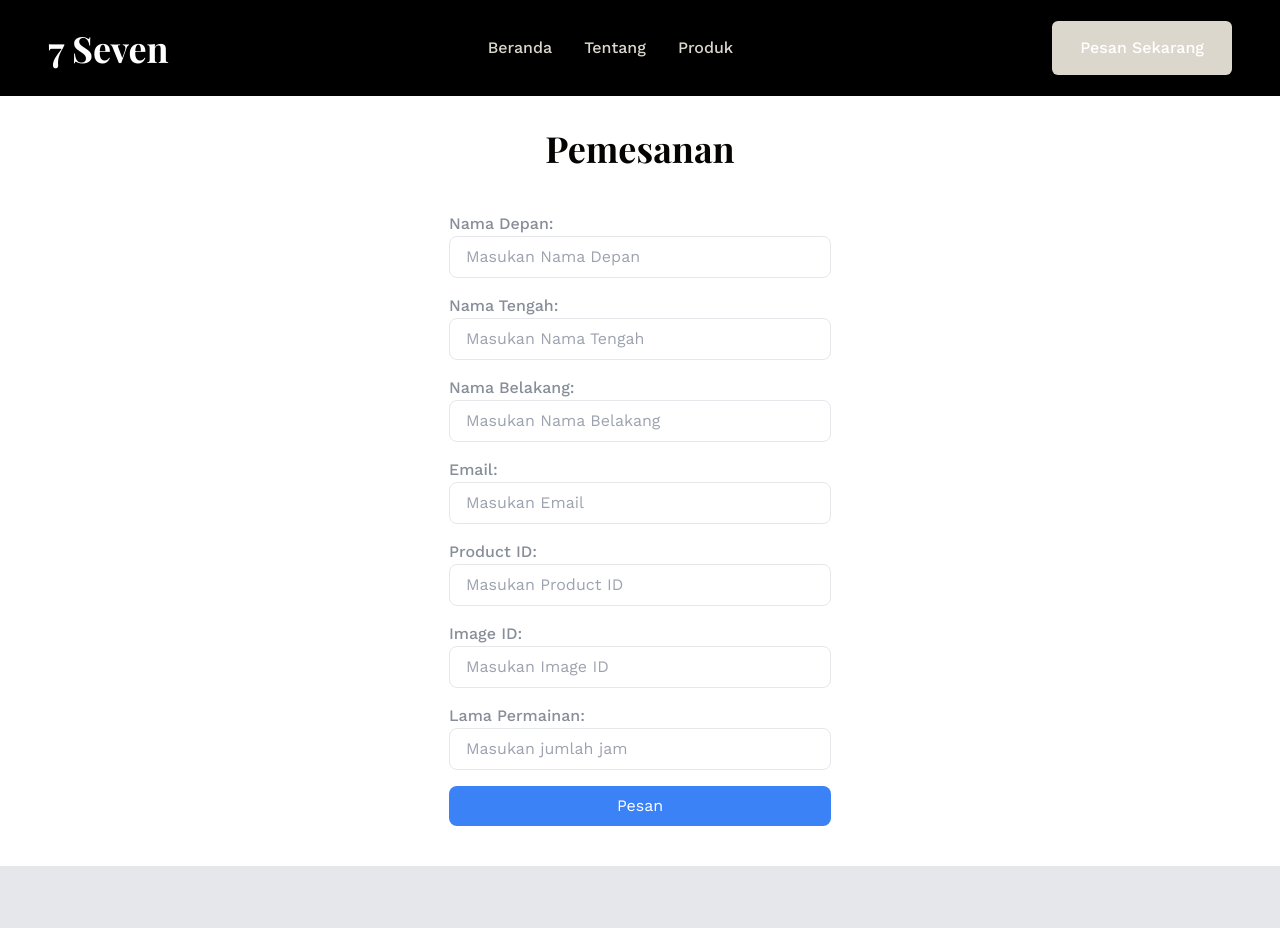
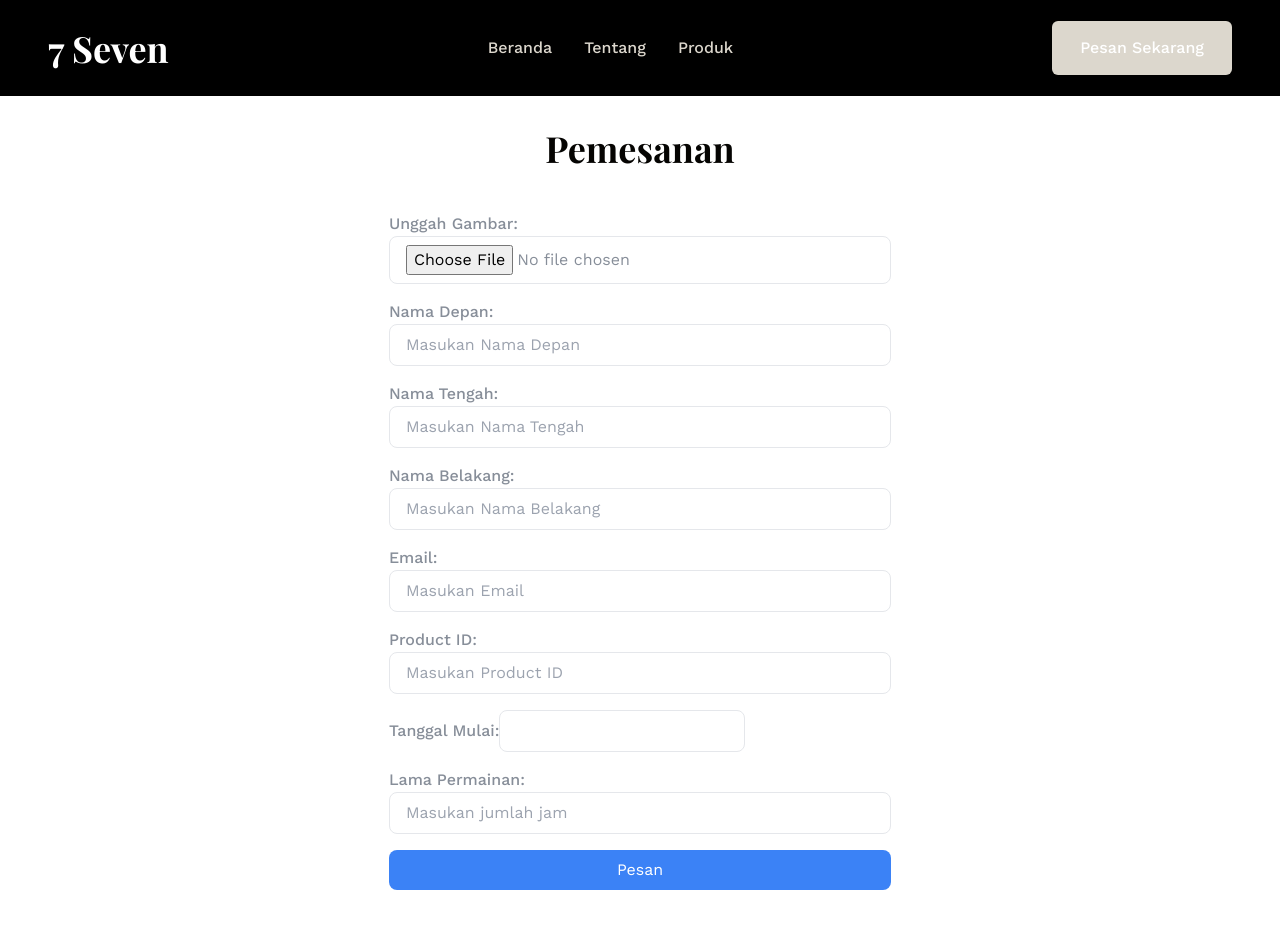
Before and after one commit to roronoa52/client-seven, a React (Create React App) app: page /booking in a window 1280 px wide. Before the commit the page ends 866 px from the top, so only its background shows below. Built offline with nearby package versions, Linux system fonts and the light colour scheme; no server answers; a web font is replaced by a local one.

Commit message:
fix date

```diff
--- a/package.json
+++ b/package.json
@@ -10,6 +10,7 @@
     "date-fns": "^2.30.0",
     "js-cookie": "^3.0.5",
     "react": "^17.0.2",
+    "react-datepicker": "^6.9.0",
     "react-dom": "^17.0.2",
     "react-router": "^6.15.0",
     "react-router-dom": "^6.23.1",
--- a/src/components/Booking.js
+++ b/src/components/Booking.js
@@ -1,8 +1,8 @@
 import React, { useState } from 'react';
-import { format, parse, addDays } from 'date-fns';
-import idLocale from 'date-fns/locale/id';
 import { useNavigate } from 'react-router';
 import axios from 'axios';
+import DatePicker from "react-datepicker";
+import "react-datepicker/dist/react-datepicker.css";
 
 function Booking({ productId }) {
   const [formData, setFormData] = useState({
@@ -12,10 +12,12 @@ function Booking({ productId }) {
     phoneNumber: '',
     email: '',
     productid: '',
-    image: '',
+    file: '',
+    avatar: '',
+    status: 'pending',
     startDate: "",
     duration: "",
-    isNeedNotification: false,
+    isNeedNotification: true,
   });
 
   const navigate = useNavigate();
@@ -23,21 +25,23 @@ function Booking({ productId }) {
   const handleSubmit = async (e) => {
     e.preventDefault();
 
-    const newFormData = {
+    const payload = {
       firstName: formData.firstName,
       middleName: formData.middleName,
       lastName: formData.lastName,
       email: formData.email,
-      productid: formData.productid,
+      productid: productId,
       status: formData.status,
-      image: formData.image,
+      image: formData.file,
       startDate: formData.startDate,
       duration: formData.duration,
       isNeedNotification: formData.isNeedNotification,
     };
 
+    console.log(payload)
+
     try {
-      axios.post("https://seven-backend-api.vercel.app/api/v1/cms/bookings", newFormData)
+      axios.post("https://seven-backend-api.vercel.app/api/v1/cms/bookings", payload)
         .then((response) => {
           console.log('Data sent successfully:', response.data);
           navigate("/success-booking");
@@ -50,8 +54,49 @@ function Booking({ productId }) {
     }
   };
 
-  const handleInputChange = (e) => {
+  const uploadImage = async (file) => {
+    let formData = new FormData();
+    formData.append('avatar', file);
+    const res = axios.post("https://seven-backend-api.vercel.app/api/v1/cms/images", formData, true);
+    return res;
+  };
+
+  const handleInputChange = async (e) => {
     const { name, value } = e.target;
+
+    if (e.target.name === 'avatar') {
+      if (
+        e?.target?.files[0]?.type === 'image/jpg' ||
+        e?.target?.files[0]?.type === 'image/png' ||
+        e?.target?.files[0]?.type === 'image/jpeg'
+      ) {
+        var size = parseFloat(e.target.files[0].size / 3145728).toFixed(2);
+
+        if (size > 2) {
+          setFormData({
+            ...formData,
+            file: '',
+            [e.target.name]: '',
+          });
+        } else {
+          const res = await uploadImage(e.target.files[0]);
+
+          setFormData({
+            ...formData,
+            file: res.data.data._id,
+            dataImage:res.data.data.dataImage,
+            typeImage:res.data.data.typeImage,
+            [e.target.name]: res.data.data.name,
+          });
+        }
+      } else {
+        setFormData({
+          ...formData,
+          file: '',
+          [e.target.name]: '',
+        });
+      }
+    }
 
     if (name === "startDate") {
       setFormData((prevData) => ({
@@ -86,6 +131,20 @@ function Booking({ productId }) {
       <div className='flex justify-center lg:pt-10'>
 
         <form onSubmit={handleSubmit} className='pb-10 px-5'>
+        <div className="mb-4">
+            <label htmlFor="avatar" className="font-medium mb-1">
+              Unggah Gambar:
+            </label>
+            <input
+              type="file"
+              id="avatar"
+              className="w-full px-4 py-2 border rounded-lg focus:outline-none focus:border-blue-400"
+              name="avatar"
+              onChange={handleInputChange}
+              accept="image/*"
+            />
+          </div>
+
           <div className="mb-4">
             <label htmlFor="firstName" className="font-medium mb-1">
               Nama Depan:
@@ -122,10 +181,24 @@ function Booking({ productId }) {
           </div>
 
           <div className="mb-4">
-            <label htmlFor="image" className="font-medium mb-1">
-              Image ID:
+            <label htmlFor="startDate" className="font-medium mb-1">
+              Tanggal Mulai:
             </label>
-            <input type="text" id="image" className="w-full px-4 py-2 border rounded-lg focus:outline-none focus:border-blue-400" placeholder="Masukan Image ID" name="image" value={formData.image} onChange={handleInputChange} required />
+            <DatePicker
+              selected={formData.startDate}
+              onChange={(date) =>
+                setFormData({ ...formData, startDate: date })
+              }
+              showTimeSelect
+              timeFormat="HH:mm"
+              timeIntervals={15}
+              timeCaption="Time"
+              dateFormat="MMMM d, yyyy h:mm aa"
+              className="w-full px-4 py-2 border rounded-lg focus:outline-none focus:border-blue-400"
+              id="startDate"
+              name="startDate"
+              required
+            />
           </div>
 
           <div className="mb-4">
--- a/src/pages/BookingPage.jsx
+++ b/src/pages/BookingPage.jsx
@@ -1,21 +1,11 @@
 import React, {useState, useEffect} from 'react'
 import Booking from '../components/Booking'
 import Header from '../components/Header'
-import axios from 'axios';
 import { useLocation } from 'react-router';
 
 function BookingPage() {
   const { search } = useLocation();
   const [productId, setProductId] = useState('');
-  const [startTime, setStartTime] = useState([]);
-  const [endTime, setEndTime] = useState([]);
-
-  useEffect(() => {
-    if (startTime.length === 0) {
-      fetchProducts()
-    }
-
-  }, [startTime, endTime]);
 
   useEffect(() => {
     const params = new URLSearchParams(search);
@@ -24,33 +14,6 @@ function BookingPage() {
       setProductId(productIdParam);
     }
   }, [search]);
-
-  const fetchProducts = async () => {
-    if (startTime.length === 0) {
-      axios.get('https://salon-hewan.vercel.app/api/v1/member/booking/times')
-      .then((res) => {
-        const data = res.data.data;
-
-        const startTimes = data.map(item => formatToIndonesianDate(item.startTime));
-        const endTimes = data.map(item => formatToIndonesianDate(item.endTime));
-
-      setStartTime(startTimes);
-      setEndTime(endTimes);
-      })
-      .catch((error)=>{
-        console.error('Error fetching products:', error);
-      })
-    }
-  };
-
-  const formatToIndonesianDate = (isoDate) => {
-    const date = new Date(isoDate);
-    return date.toLocaleDateString('id-ID', {
-      year: 'numeric',
-      month: 'long',
-      day: 'numeric',
-    });
-  };
 
   return (
     <>
```
Also changed, not shown: 1 other file (tests, documents, lock files or other folders).
